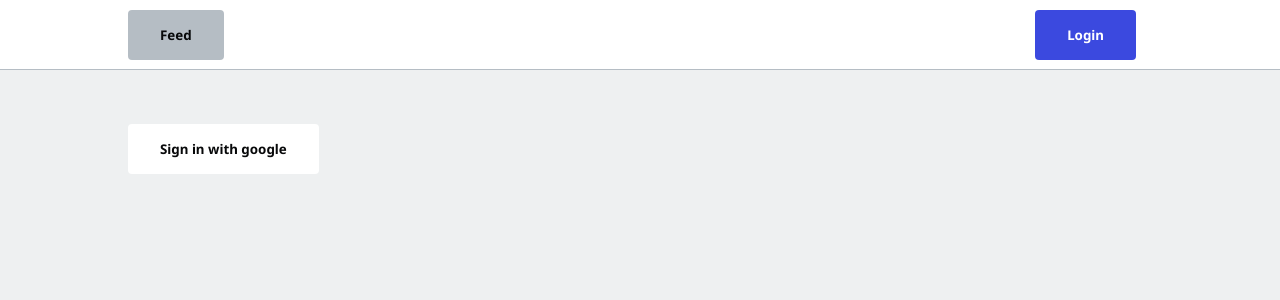
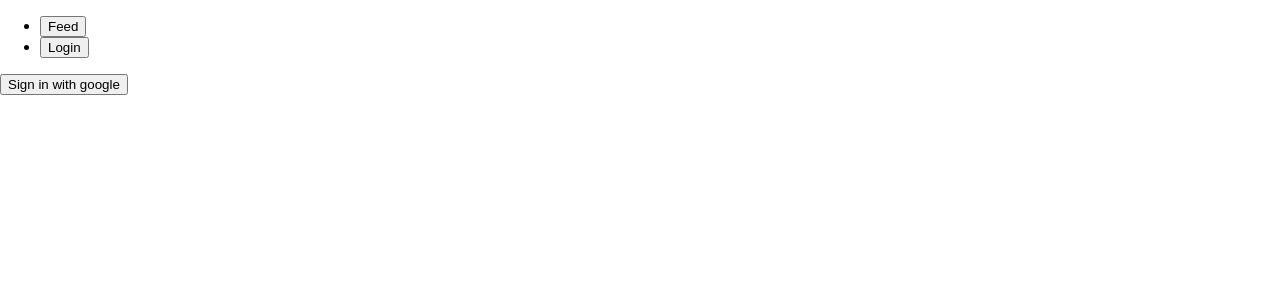
Before and after one commit to james-nair/wedding, a Next.js app: page /enter in a window 1280 px wide. Shown: the top 300 px of the page. Built offline with nearby package versions, Linux system fonts and the light colour scheme; no server answers.

Commit message:
update global css

```diff
--- a/styles/globals.css
+++ b/styles/globals.css
@@ -1,262 +1,36 @@
-@import url('https://fonts.googleapis.com/css2?family=Noto+Sans:ital,wght@0,400;0,700;1,400&display=swap');
+@import url('https://fonts.googleapis.com/css2?family=Noto+Serif+KR:wght@300;500;700&display=swap');
 
-:root {
-  --color-bg: #eef0f1;
-  --color-text: #08090a;
-  --color-blue: #3b49df;
-  --color-red: #df3b3b;
-  --color-green: #3bdf72;
-  --color-gray: #b5bdc4;
-}
-html,
 body {
-  padding: 0;
   margin: 0;
-  font-family: 'Noto Sans', sans-serif;
-  background-color: var(--color-bg);
-  color: var(--color-text);
-  margin-top: 50px;
-}
-
-
-
-main {
-  padding: 1rem 10vw;
-}
-
-h1 { font-size: 2rem; }
-h2 { font-size: 1.5rem; }
-h2 { font-size: 1.25rem; }
-
-a {
-  color: inherit;
-  text-decoration: none;
-  cursor: pointer;
-}
-
-* {
-  box-sizing: border-box;
-}
-
-img {max-width: 100%;}
-
-input {
-  display: inline-block;
-  outline: none;
-  border: none;
-  font-size: 1.5rem;
-  width: 100%;
-  padding: 5px 10px;
-}
-
-fieldset {
-  border: none;
-  padding: 1rem 0;
-  font-size: 1.25rem;
+  font-family: 'Noto Serif KR', serif, -apple-system, BlinkMacSystemFont, 'Segoe UI', 'Roboto',
+    'Oxygen', 'Ubuntu', 'Cantarell', 'Fira Sans', 'Droid Sans', 'Helvetica Neue', sans-serif;
+  -webkit-font-smoothing: antialiased;
+  -moz-osx-font-smoothing: grayscale;
 }
 
 code {
-  overflow-x: scroll;
+  font-family: source-code-pro, Menlo, Monaco, Consolas, 'Courier New', monospace;
 }
 
-/* Navbar */
-
-.navbar {
-  height: 70px;
-  width: 100%;
-  background: white;
-  color: var(--colors-text);
-  position: fixed;
-  top: 0;
-  padding: 0 10vw;
-  font-weight: bold;
-  border-bottom: 1px solid var(--color-gray);
-  z-index: 99;
-}
-
-.navbar ul {
-  list-style-type: none;
-  margin: 0;
-  padding: 0;
-  display: flex;
-  align-items: center;
-  justify-content: space-between;
+html,
+body,
+#root,
+#root > div {
   height: 100%;
 }
 
-.navbar img {
-  border-radius: 50%;
-  width: 50px;
-  height: 50px;
-  cursor: pointer;
-}
-
-.navbar li {
-  border-radius: 50%;
-
-}
-
-/* Buttons */
-
-.btn, button {
-  background-color: var(--color-gray);
-  border: none;
-  color: var(--color-text);
-  padding: 1rem 2rem;
-  display: flex;
-  align-items: center;
-  text-align: center;
-  justify-content: center;
-  text-decoration: none;
-  font-family: 'Noto Sans', sans-serif;
-  font-weight: bold;
-  border-radius: 0.25rem;
-  cursor: pointer;
-  margin: 0.5rem 1rem 0.5rem 0;
-}
-
-@media only screen and (max-width: 768px) {
-  button {
-    padding: 0.5rem 1rem;
-    font-size: 0.8rem;
+@keyframes fadein {
+  0% {
+    opacity: 0;
+  }
+  50% {
+    opacity: 0.5;
+  }
+  100% {
+    opacity: 1;
   }
 }
 
-
-button:hover {
-  filter: brightness(90%);
+#__next {
+  height: 100%;
 }
-
-button:disabled,
-button[disabled]{
-  filter: brightness(80%);
-  cursor: not-allowed;
-}
-
-button.btn-blue {
-  background-color: var(--color-blue);
-  color: white;
-}
-
-button.btn-red {
-  background-color: var(--color-red);
-  color: white;
-}
-
-button.btn-green {
-  background-color: var(--color-green);
-  color: white;
-}
-
-button.btn-google {
-  background-color: white;
-  color: var(--color-text);
-}
-
-.btn-google img {
-  width: 30px;
-  margin-right: 10px;
-}
-
-button.btn-logo {
-  background-color: var(--color-text);
-  color: white;
-  text-transform: uppercase;
-  font-size: 1.5rem;
-  padding: 0.5rem 1rem;
-}
-
-/* Cards */
-
-.card {
-  padding: 2rem;
-  margin: 1rem 0;
-  background-color: white;
-  border: 1px solid var(--color-gray);
-  border-radius: 8px;
-}
-
-.card footer {
-  display: flex;
-}
-
-.card-img-center {
-  width:20%;
-  display:block;
-  margin:auto;
-  border-radius: 50%;
-  max-width: 150px;
-}
-
-.card-info {
-  color: white;
-  background: var(--color-blue);
-}
-
-/* Loader */
-
-.loader {
-  border: 10px solid var(--color-bg);
-  border-top: 10px solid var(--color-blue);
-  border-radius: 50%;
-  width: 50px;
-  height: 50px;
-  animation: spin 0.5s linear infinite;
-}
-
-@keyframes spin {
-  0% { transform: rotate(0deg); }
-  100% { transform: rotate(360deg); }
-}
-
-/* File uploads */
-
-input[type="file"] {
-  display: none;
-}
-
-.upload-snippet {
-  width: 75%;
-    margin-left: auto;
-    background: white;
-    padding: 5px;
-    margin: 5px 0;
-}
-/* Utilities */
-
-.push-left {
-  margin-left: auto;
-}
-
-.text-sm {
-  font-size: 0.85rem;
-}
-
-.text-danger {
-  font-weight: bold;
-  color: var(--color-red);
-}
-
-.text-success {
-  font-weight: bold;
-  color: var(--color-green);
-}
-
-.text-info {
-  font-weight: bold;
-  color: var(--color-blue);
-}
-
-.box {
-  display: flex;
-  justify-content: space-between;
-}
-
-.box-center {
-  display: flex;
-  flex-direction: column;
-  align-content: center;
-  text-align: center;
-}
-
-.hidden { display:  none; }
```
